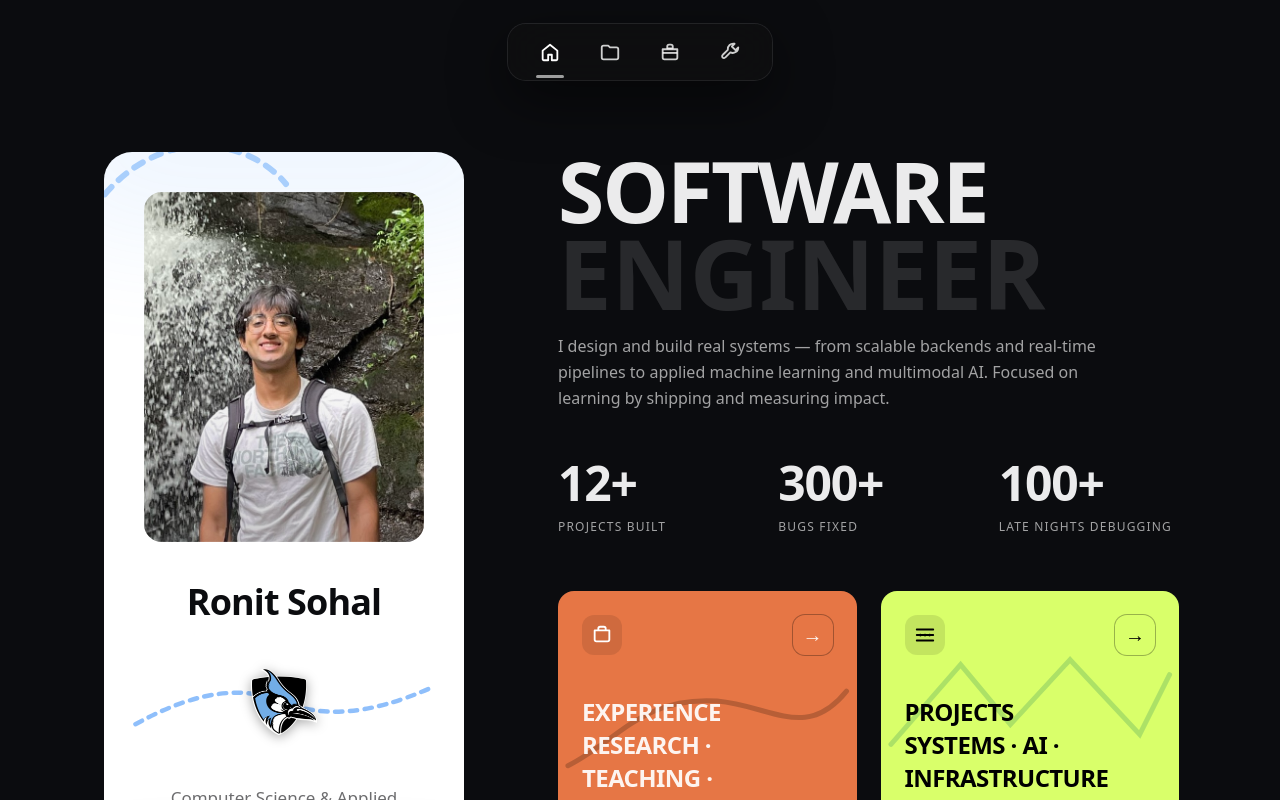
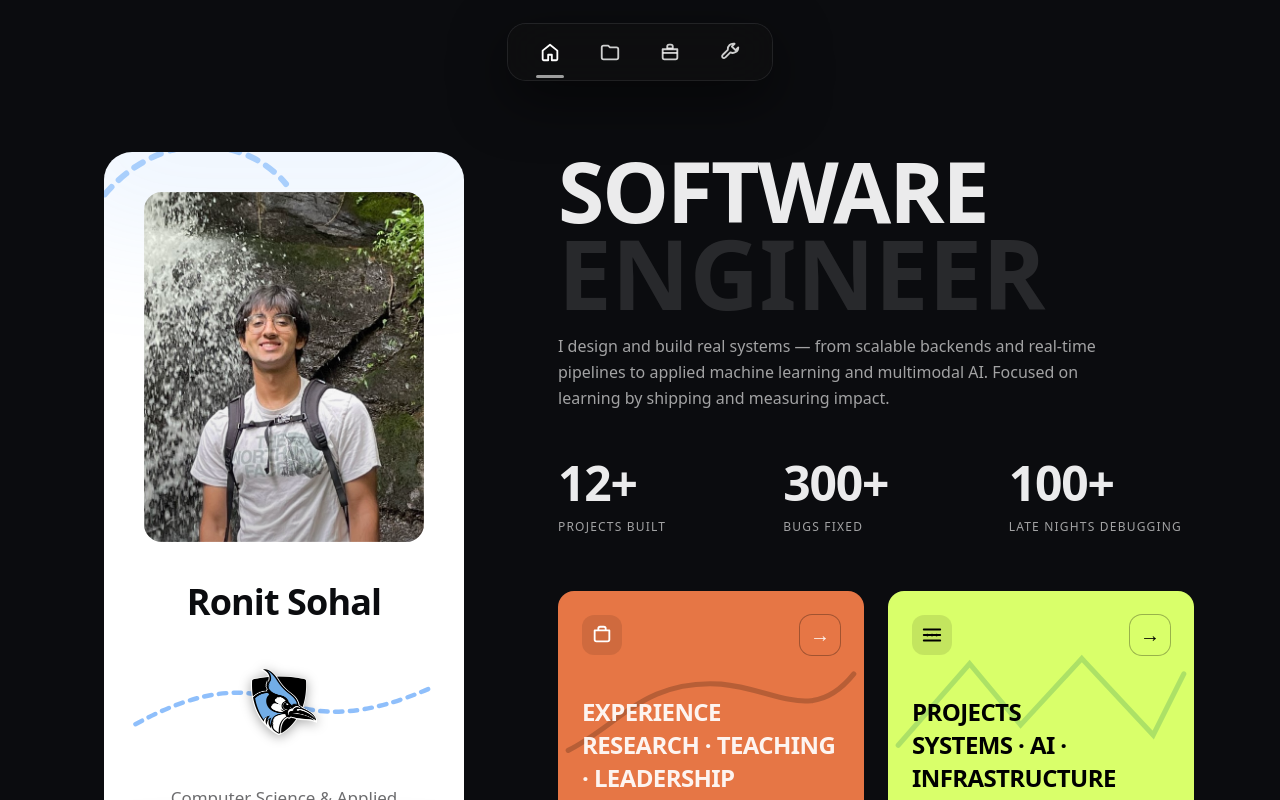
Before and after one commit to ronitsohal05/portfolio, a React (Vite) app: page / in a window 1280 px wide. Built offline with nearby package versions, Linux system fonts and the light colour scheme.

Commit message:
fixed scrollbar bug on windowns

```diff
--- a/src/App.jsx
+++ b/src/App.jsx
@@ -35,6 +35,7 @@ export default function App() {
                   pr-3
                   [scrollbar-gutter:stable]
                   snap-y snap-mandatory scroll-smooth
+                  no-scrollbar
                 "
               >
                 <div className="max-w-[760px]">
--- a/src/index.css
+++ b/src/index.css
@@ -35,3 +35,12 @@ body {
   background: var(--bg);
   color: var(--text);
 }
+
+.no-scrollbar {
+  -ms-overflow-style: none;     /* IE & Edge */
+  scrollbar-width: none;        /* Firefox */
+}
+
+.no-scrollbar::-webkit-scrollbar {
+  display: none;                /* Chrome, Safari */
+}
```
